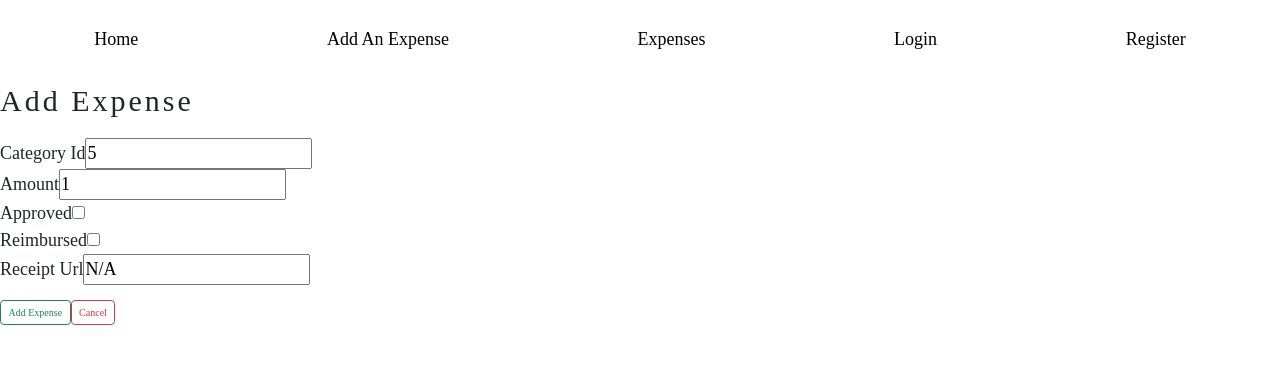
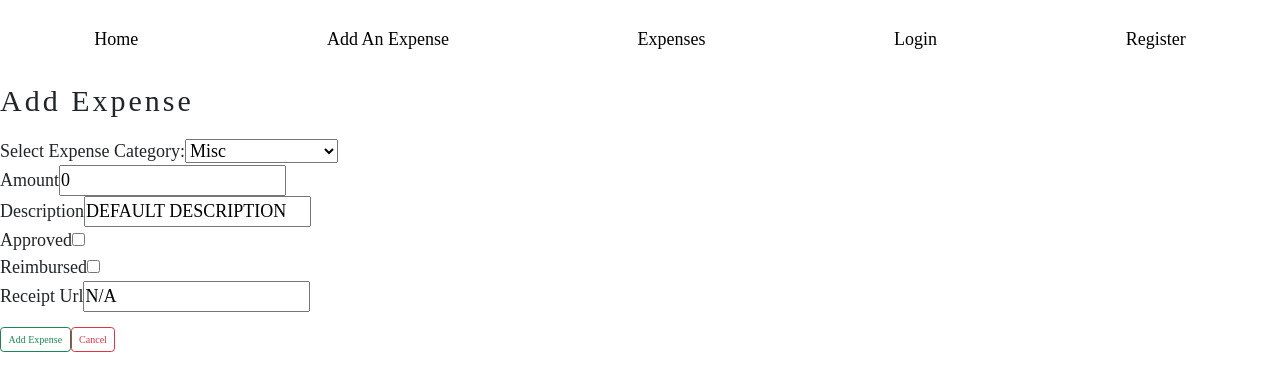
Before and after one commit to matthew-maya-17/Capstone-Git-Push-Mafia, a React (Create React App) app in the folder ExpenseTracker/client/expense-tracker-ui/: page /expense/add in a window 1280 px wide. Shown: the top 390 px of the page. Built offline with nearby package versions, Linux system fonts and the light colour scheme.

Commit message:
Fixed ExpenseList to display Category, TimeStamps, Description properly

```diff
--- a/ExpenseTracker/client/expense-tracker-ui/src/ExpenseForm.js
+++ b/ExpenseTracker/client/expense-tracker-ui/src/ExpenseForm.js
@@ -8,7 +8,7 @@ const getUserIdFromToken = () => {
   const token = localStorage.getItem("jwtToken");
   try {
     const decoded = jwtDecode(token);
-    console.log(decoded)
+    console.log(decoded);
     return decoded?.userId || 0;
   } catch (error) {
     console.warn("Failed to decode token:", error);
@@ -25,8 +25,8 @@ function ExpenseForm() {
   const [Expense, setExpense] = useState({
     userId,
     categoryId: 5,
-    amount: 1,
-    description: "DEFAULT",
+    amount: 0,
+    description: "DEFAULT DESCRIPTION",
     approved: false,
     reimbursed: false,
     receiptUrl: "N/A",
@@ -150,24 +150,42 @@ function ExpenseForm() {
 
         <form onSubmit={handleSubmit}>
           <fieldset className="form-group">
-            <label htmlFor="categoryId">Category Id</label>
-            <input
+            <label htmlFor="categoryId">Select Expense Category:</label>
+            <select
+              name="categoryId"
               id="categoryId"
-              name="categoryId"
-              type="number"
               className="form-group"
               value={Expense.categoryId}
               onChange={handleChange}
-            />
+            >
+              <option value="1">Labor</option>
+              <option value="2">Materials</option>
+              <option value="3">Transportation</option>
+              <option value="4">Equipment Rental</option>
+              <option value="5">Misc</option>
+            </select>
           </fieldset>
           <fieldset className="form-group">
             <label htmlFor="amount">Amount</label>
             <input
               id="amount"
               name="amount"
+              type="number"
+              step="0.01"
+              min="0"
+              className="form-group"
+              value={Expense.amount}
+              onChange={handleChange}
+            />
+          </fieldset>
+          <fieldset className="form-group">
+            <label htmlFor="description">Description</label>
+            <input
+              id="description"
+              name="description"
               type="text"
               className="form-group"
-              value={Expense.amount}
+              value={Expense.description}
               onChange={handleChange}
             />
           </fieldset>
--- a/ExpenseTracker/client/expense-tracker-ui/src/ExpenseList.js
+++ b/ExpenseTracker/client/expense-tracker-ui/src/ExpenseList.js
@@ -1,6 +1,15 @@
 import { useEffect, useState } from "react";
 import { Link, useNavigate } from "react-router-dom";
 import { AuthFetch } from "./AuthFetch";
+import { fetchUser } from "react";
+
+const CATEGORY_MAP = {
+  1: "Labor",
+  2: "Materials",
+  3: "Transportation",
+  4: "Equipment Rental",
+  5: "Misc",
+};
 
 function ExpenseList() {
   // STATE
@@ -19,8 +28,9 @@ function ExpenseList() {
         }
       })
       .then((data) => {
-        console.log(data)
-        return setExpenses(data)})
+        console.log(data);
+        return setExpenses(data);
+      })
       .catch(console.log);
   }, []); // call me once on page load
 
@@ -37,10 +47,9 @@ function ExpenseList() {
           if (response.status === 204) {
             //create a copy of the array
             //remove the expense
-            const newExpenses = expenses.filter(
-              (ex) => {
-                return ex.expenseId !== expenseId}
-            );
+            const newExpenses = expenses.filter((ex) => {
+              return ex.expenseId !== expenseId;
+            });
             //update the expense state
             setExpenses(newExpenses);
           } else {
@@ -54,7 +63,6 @@ function ExpenseList() {
   return (
     <>
       <section>
-        <h2 className="mb-4">Expenses</h2>
         <Link className="btn btn-outline-success mb-4" to={"/expense/add"}>
           Add an Expense
         </Link>
@@ -62,7 +70,7 @@ function ExpenseList() {
           <thead className="table-dark">
             <tr>
               <th>User Id</th>
-              <th>Category Id</th>
+              <th>Category</th>
               <th>Amount</th>
               <th>Description</th>
               <th>Created At</th>
@@ -77,8 +85,8 @@ function ExpenseList() {
             {expenses.map((expense) => (
               <tr key={expense.expenseId}>
                 <td>{expense.userId}</td>
-                <td>{expense.categoryId}</td>
-                <td>{expense.amount}</td>
+                <td>{CATEGORY_MAP[expense.categoryId]}</td>
+                <td>${Number(expense.amount).toFixed(2)}</td>
                 <td>{expense.description}</td>
                 <td>{expense.createdAt}</td>
                 <td>{expense.updatedAt}</td>
--- a/ExpenseTracker/client/expense-tracker-ui/src/Home.js
+++ b/ExpenseTracker/client/expense-tracker-ui/src/Home.js
@@ -8,42 +8,7 @@ function Home() {
       </header>
       <div className="container">
         <section className="about">
-          <h2>About the Expense</h2>
-          <p>
-            Skate ipsum dolor sit amet, fast plant deck air ollie north
-            nosebone. Ollie hole dude Chris Livingston shinner mute-air airwalk.
-            Skater 900 downhill soul skate mute-air. Streets on Fire ho-ho
-            coffin 50-50 acid drop street. Pump transition Chris Pastras mini
-            ramp mute-air 50-50. Gnarly Primo slide griptape kickturn death box.
-            Shoveit invert Future Primitive speed wobbles nose grab spine.
-            Stoked kick-nose egg plant skate key transfer. Betty hang ten
-            half-cab fakie out Primo slide.
-          </p>
-          <p>
-            Full-cab hand rail Saran Wrap crailtap pivot rad fastplant. Gnar
-            bucket bail griptape birdie hardware kick-nose Jeremy Wray backside.
-            Stalefish bigspin quarter pipe coping smith grind coper hand rail.
-            Burnside 1080 roll-in poseur snake sketchy fakie trucks. Frontside
-            heel flip slob air Elissa Steamer birdie hang up 720 Primo slide.
-            Rad rocket air griptape hanger poseur kidney betty. Sponsored
-            Wallows axle set 180 kidney stalefish mute-air berm. Gap full-cab
-            270 fast plant sick deck melancholy. Full pipe Christ air Jimmy''Z
-            slap maxwell salad grind kingpin masonite slam. Manual bail Kevin
-            Harris bone air axle set masonite nose bump. 360 ollie hole manual
-            backside Rick McCrank cess slide kidney aerial. 1080 lip NoMeansNo
-            gnarly full pipe frigid air rocket air 180. Layback fakie out wax
-            hard flip ledge coper lipslide.
-          </p>
-          <p>
-            Late mongo ollie hole hanger. Method air nosegrind egg plant fakie.
-            Disaster pump backside pressure flip. Regular footed frontside air
-            kick-nose heel flip. Hurricane airwalk ollie north Shawn Dutton
-            poseur. Cab flip nose bump rip grip hang ten. Rails ollie north
-            frontside air wall ride. Fakie out nose blunt egg plant impossible.
-            Hang up crailtap Johnny Rad poseur trucks. Shoveit crailtap
-            handplant pivot. 900 grab lip rocket air. Lipslide drop in steps
-            ollie north. Skater cess slide manual coffin.
-          </p>
+          <h2>Expense Tracker Sheet</h2>
         </section>
         <section>
           <ExpenseList />
--- a/ExpenseTracker/client/expense-tracker-ui/src/index.css
+++ b/ExpenseTracker/client/expense-tracker-ui/src/index.css
@@ -99,11 +99,11 @@ header{
   height: 90vh;
   text-align: center;
 
-  background-image: url('https://images.unsplash.com/photo-1635875560469-2b94b774c187?q=80&w=3540&auto=format&fit=crop&ixlib=rb-4.0.3&ixid=M3wxMjA3fDB8MHxwaG90by1wYWdlfHx8fGVufDB8fHx8fA%3D%3D');
+  background-image: url('https://images.unsplash.com/photo-1567954970774-58d6aa6c50dc?q=80&w=1932&auto=format&fit=crop&ixlib=rb-4.0.3&ixid=M3wxMjA3fDB8MHxwaG90by1wYWdlfHx8fGVufDB8fHx8fA%3D%3D');
   display: flex;
   justify-content: center;
   align-items: center;
-  background-size: cover;
+  background-size: fit;
   background-repeat: no-repeat;
   color: white;
 }
@@ -125,81 +125,3 @@ header{
   text-shadow: 2px 2px 4px rgba(0, 0, 0, 0.7);
   padding: 2rem;
 }
-
-/* OUR STYLING */
-*{
-  box-sizing: border-box;
-  max-width: 100%;
-  padding: 0;
-  margin: 0;
-}
-
-body {
-  font-size: 1.8rem;
-  line-height: 1.5;
-
-}
-
-html {
-  font-size: 62.5%;
-}
-
-h1, h2, h3, h4 {
-  letter-spacing: 3px;
-}
-
-h1 {
-  font-size: 5rem;
-}
-
-h2 {
-  font-size: 3rem;
-}
-
-/*NAV STYLES*/
-nav{
-  display: flex;
-  justify-content: space-around;
-}
-
-nav a{
-  text-decoration: none;
-  color: black;
-  transition: 2s;
-  padding: 2% 0;
-}
-
-nav a:hover{
-  color: grey;
-}
-
-header{
-  height: 90vh;
-  text-align: center;
-
-  background-image: url('https://images.unsplash.com/photo-1635875560469-2b94b774c187?q=80&w=3540&auto=format&fit=crop&ixlib=rb-4.0.3&ixid=M3wxMjA3fDB8MHxwaG90by1wYWdlfHx8fGVufDB8fHx8fA%3D%3D');
-  display: flex;
-  justify-content: center;
-  align-items: center;
-  background-size: cover;
-  background-repeat: no-repeat;
-  color: white;
-}
-
-.not-found-page {
-  height: 100vh;
-  background-image: url('https://images.unsplash.com/photo-1633078654544-61b3455b9161?q=80&w=3445&auto=format&fit=crop&ixlib=rb-4.0.3&ixid=M3wxMjA3fDB8MHxwaG90by1wYWdlfHx8fGVufDB8fHx8fA%3D%3D');
-  background-size: cover;
-  background-position: center;
-  background-repeat: no-repeat;
-
-  display: flex;
-  flex-direction: column;
-  justify-content: center;
-  align-items: center;
-
-  color: white;
-  text-align: center;
-  text-shadow: 2px 2px 4px rgba(0, 0, 0, 0.7);
-  padding: 2rem;
-}
```
Also changed, not shown: 1 other file (tests, documents, lock files or other folders).
